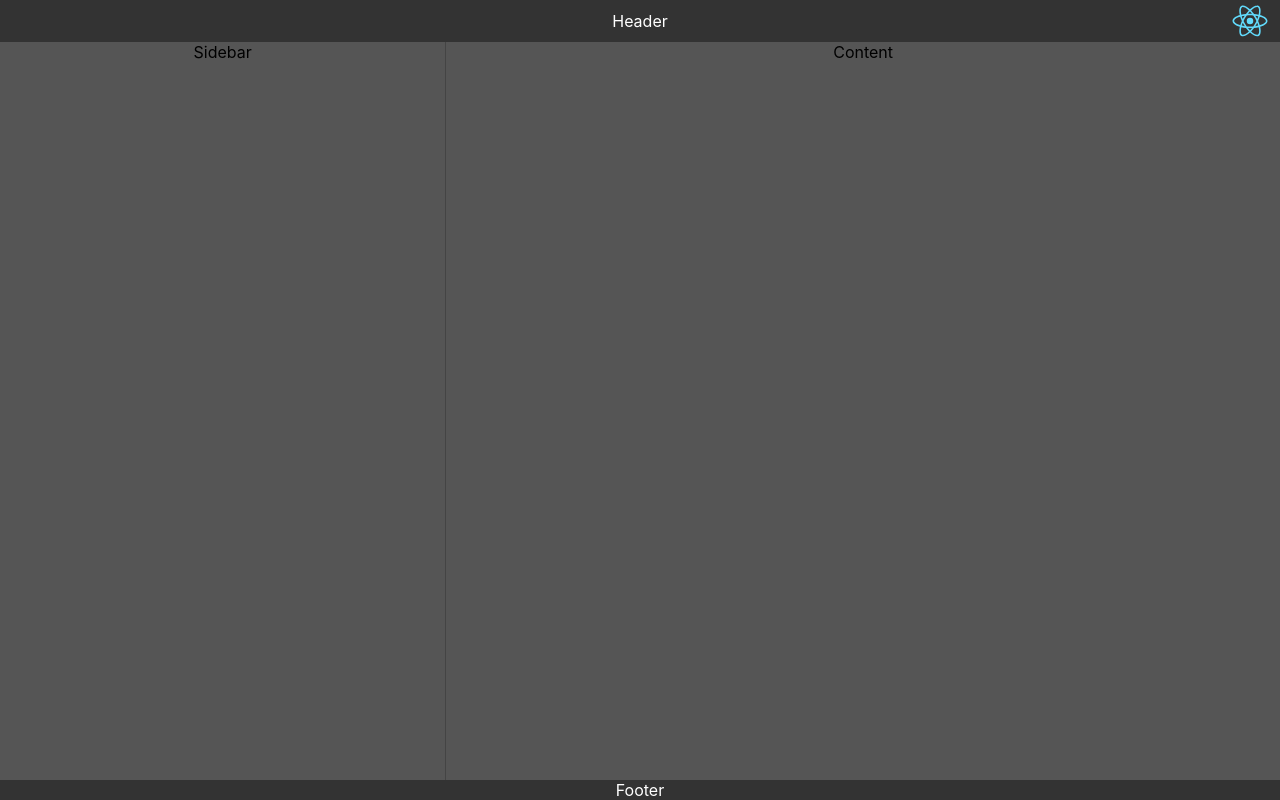
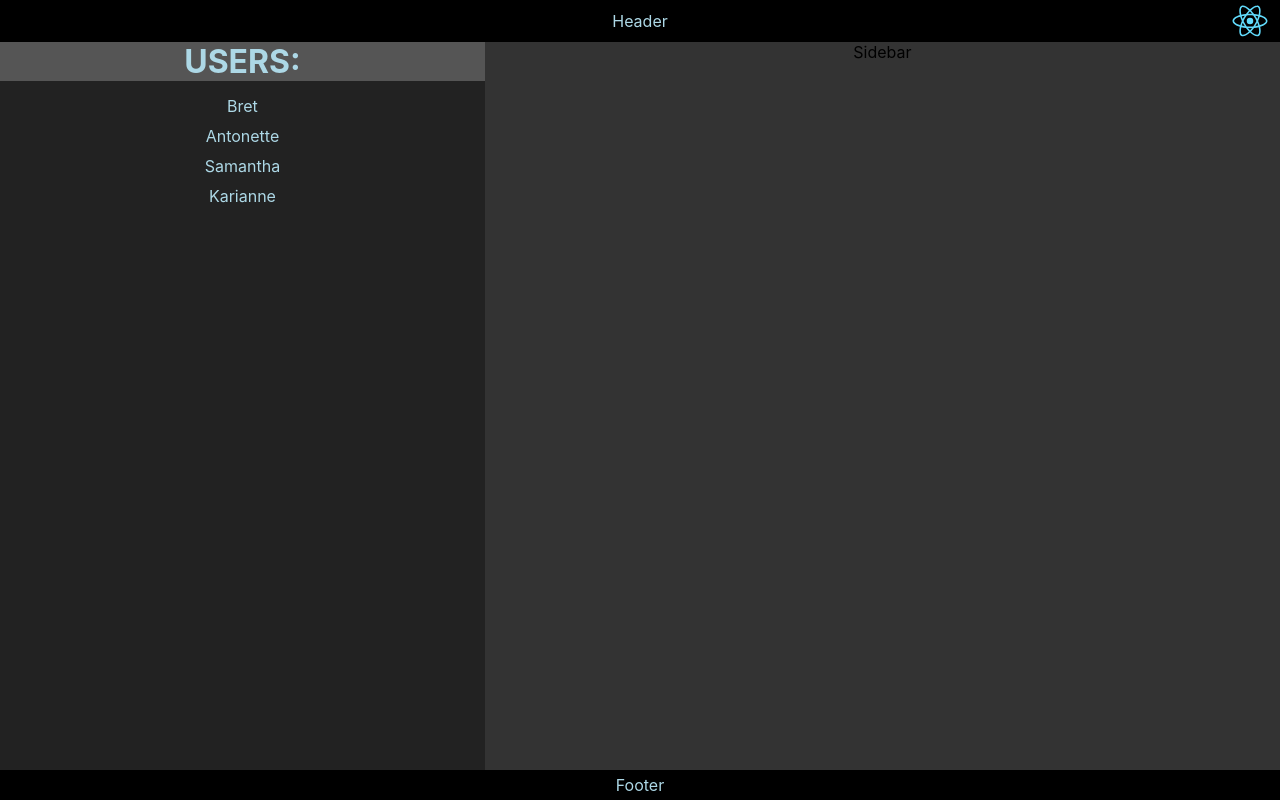
Before and after one commit to WojciechLamperski/React-bootcamp-homework, a React (Create React App) app: page / in a window 1280 px wide. Built offline with nearby package versions, Linux system fonts and the light colour scheme.

Commit message:
added a list with usernames in nav, also switched flex-grow of nav and main and their position in App.js (first from left is main: 1/3 then nav: 2/3)

```diff
--- a/src/App.js
+++ b/src/App.js
@@ -9,12 +9,13 @@ import reactLogo from '../src/logo.svg';
 function App() {
   return (
     <div className="app">
-      < Header title="Header" logosrc={reactLogo} />
+      < Header text="Header" logosrc={reactLogo} />
       <div className='wrapper'>
-        < Sidebar />
-        < Content />
+        < Content >
+        </Content >
+        < Sidebar text="Sidebar" />
       </div>
-      < Footer />
+      < Footer text="Footer" />
     </div>
   );
 }
--- a/src/components/Content.js
+++ b/src/components/Content.js
@@ -1,7 +1,9 @@
+import { People } from '../data/People'
+
 export const Content = () =>{
     return(
         <main>
-            Content
+            < People />
         </main>
     );
 }
--- a/src/components/Footer.js
+++ b/src/components/Footer.js
@@ -1,7 +1,7 @@
-export const Footer = () =>{
+export const Footer = ({ text }) =>{
     return(
         <footer>
-            Footer
+            { text }
         </footer>
     );
 }
--- a/src/components/Header.js
+++ b/src/components/Header.js
@@ -1,8 +1,8 @@
 
-export const Header = ({ title, logosrc }) =>{
+export const Header = ({ text, logosrc }) =>{
     return(
         <header logosrc={ logosrc }>
-            <a href="#">{ title }</a>
+            <a href="#">{ text }</a>
             <img src={ logosrc } alt="logo" />
         </header>
     );
--- a/src/components/Sidebar.js
+++ b/src/components/Sidebar.js
@@ -1,7 +1,7 @@
-export const Sidebar = () =>{
+export const Sidebar = ({ text }) =>{
     return(
         <nav>
-            Sidebar
+            { text }
         </nav>
     );
 }
--- /dev/null
+++ b/src/data/People.js
@@ -0,0 +1,13 @@
+import users from './users';
+
+export const People = () => {
+    console.log (users);
+    return(
+        <div className='users'>
+            <h1>USERS:</h1>
+            {users.map(function(user){
+                return <div className={'user ' + 'user' + user.id} >{user.username}</div>
+            })}
+        </div>
+    );
+}
--- /dev/null
+++ b/src/data/users.js
@@ -0,0 +1,96 @@
+const users = [
+    {
+      id: 1,
+      name: "Leanne Graham",
+      username: "Bret",
+      email: "Sincere@april.biz",
+      address: {
+        street: "Kulas Light",
+        suite: "Apt. 556",
+        city: "Gwenborough",
+        zipcode: "92998-3874",
+        geo: {
+          lat: "-37.3159",
+          lng: "81.1496",
+        },
+      },
+      phone: "1-770-736-8031 x56442",
+      website: "hildegard.org",
+      company: {
+        name: "Romaguera-Crona",
+        catchPhrase: "Multi-layered client-server neural-net",
+        bs: "harness real-time e-markets",
+      },
+    },
+    {
+      id: 2,
+      name: "Ervin Howell",
+      username: "Antonette",
+      email: "Shanna@melissa.tv",
+      address: {
+        street: "Victor Plains",
+        suite: "Suite 879",
+        city: "Wisokyburgh",
+        zipcode: "90566-7771",
+        geo: {
+          lat: "-43.9509",
+          lng: "-34.4618",
+        },
+      },
+      phone: "010-692-6593 x09125",
+      website: "anastasia.net",
+      company: {
+        name: "Deckow-Crist",
+        catchPhrase: "Proactive didactic contingency",
+        bs: "synergize scalable supply-chains",
+      },
+    },
+    {
+      id: 3,
+      name: "Clementine Bauch",
+      username: "Samantha",
+      email: "Nathan@yesenia.net",
+      address: {
+        street: "Douglas Extension",
+        suite: "Suite 847",
+        city: "McKenziehaven",
+        zipcode: "59590-4157",
+        geo: {
+          lat: "-68.6102",
+          lng: "-47.0653",
+        },
+      },
+      phone: "1-463-123-4447",
+      website: "ramiro.info",
+      company: {
+        name: "Romaguera-Jacobson",
+        catchPhrase: "Face to face bifurcated interface",
+        bs: "e-enable strategic applications",
+      },
+    },
+    {
+      id: 4,
+      name: "Patricia Lebsack",
+      username: "Karianne",
+      email: "Julianne.OConner@kory.org",
+      address: {
+        street: "Hoeger Mall",
+        suite: "Apt. 692",
+        city: "South Elvis",
+        zipcode: "53919-4257",
+        geo: {
+          lat: "29.4572",
+          lng: "-164.2990",
+        },
+      },
+      phone: "493-170-9623 x156",
+      website: "kale.biz",
+      company: {
+        name: "Robel-Corkery",
+        catchPhrase: "Multi-tiered zero tolerance productivity",
+        bs: "transition cutting-edge web services",
+      },
+    },
+];
+
+export default users;
--- a/src/index.css
+++ b/src/index.css
@@ -25,8 +25,8 @@ header{
   display: flex;
   justify-content: flex-end;
   text-align: center;
-  background: #333;
-  color: white;
+  background: #000;
+  color: lightblue;
 }
 
 header a{
@@ -38,7 +38,7 @@ header a{
   justify-content: center;
   align-items: center;
   text-decoration: none;
-  color: white;
+  color: lightblue;
 }
 
 header img{
@@ -52,17 +52,38 @@ header img{
 }
 
 .wrapper nav{
-  flex-grow: 1;
-  background: #555;
-  border-right: 1px solid #444;
+  flex-grow: 2;
+  background: #333;
+
 }
 
 .wrapper main{
-  background: #555;
-  flex-grow: 2;
+  background: #222;
+  flex-grow: 1;
+  display: flex;
+  flex-direction: column;
+  justify-content: flex-start;
+  align-items: center;
+}
+
+.users{
+  min-width: 100%;
+  color: lightblue;
+}
+
+.user{
+  padding: 5px;
+}
+
+.users h1{
+  padding: 0;
+  margin: 0;
+  background-color: #555;
+  margin-bottom: 10px;
 }
 
 footer{
-  background: #333;
-  color: white;
+  background: #000;
+  color: lightblue;
+  padding: 5px;
 }
```
Also changed, not shown: 1 other file (tests, documents, lock files or other folders).
